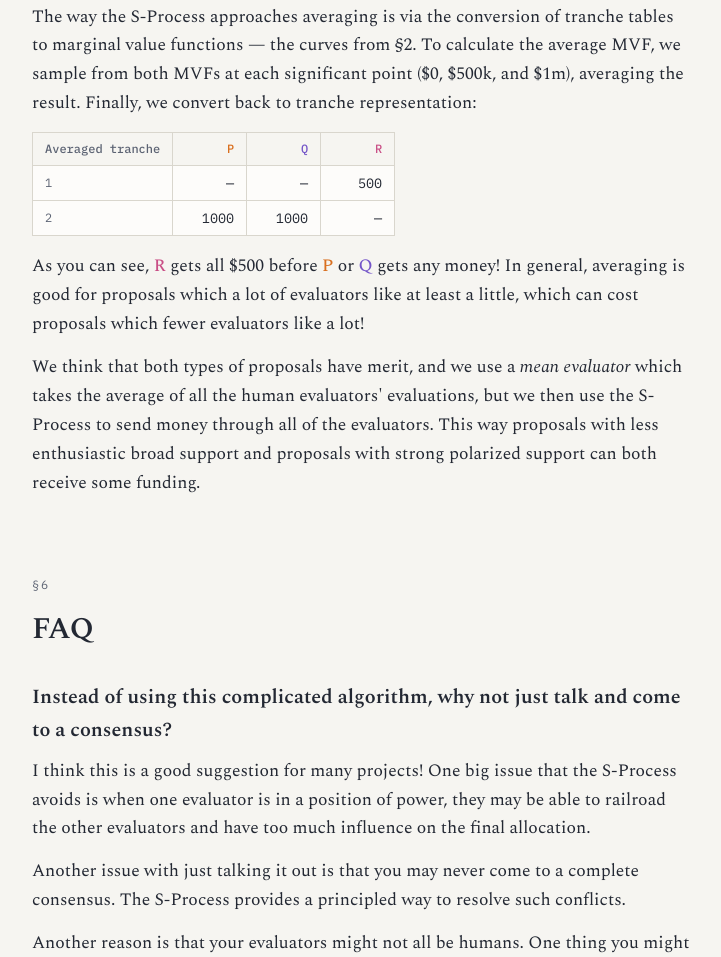
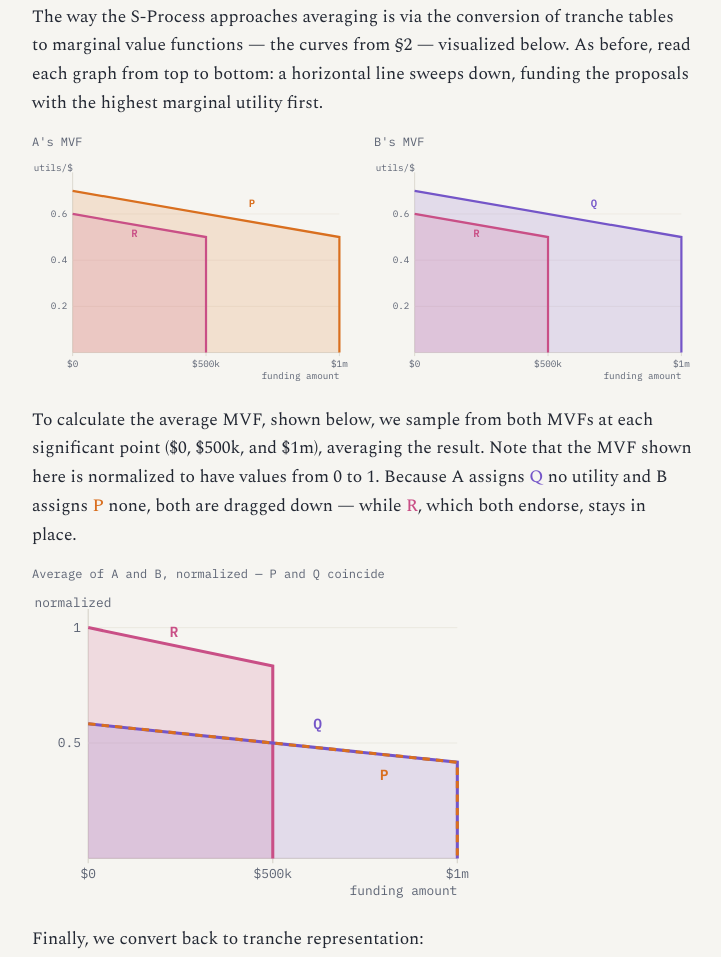
Before and after one commit to joelburget/s-process-explainer, a website built with Vite: page index.html in a window 1280 px wide. Shown: the part 8174-9131 px from the top of the page, without its empty margins (152-873 px from the left). Built offline with nearby package versions, Linux system fonts and the light colour scheme.

Commit message:
Add back MVF graphs.

```diff
--- a/index.html
+++ b/index.html
@@ -802,11 +802,56 @@
                     <p>
                         The way the S-Process approaches averaging is via the
                         conversion of tranche tables to marginal value functions
-                        — the curves from §2. To calculate the average MVF, we
-                        sample from both MVFs at each significant point ($0,
-                        $500k, and $1m), averaging the result. Finally, we
-                        convert back to tranche representation:
+                        — the curves from §2 — visualized below. As before, read
+                        each graph from top to bottom: a horizontal line sweeps
+                        down, funding the proposals with the highest marginal
+                        utility first.
                     </p>
+                    <div class="chart-row">
+                        <div class="chart-wrap">
+                            <div class="tbl-caption">A's MVF</div>
+                            <svg
+                                id="avg-mvf-a"
+                                viewBox="0 0 360 260"
+                                role="img"
+                                aria-label="A's marginal value functions: P declines from 0.7 to 0.5 across the full $1m; R declines from 0.6 to 0.5 and stops at $500k"
+                            ></svg>
+                        </div>
+                        <div class="chart-wrap">
+                            <div class="tbl-caption">B's MVF</div>
+                            <svg
+                                id="avg-mvf-b"
+                                viewBox="0 0 360 260"
+                                role="img"
+                                aria-label="B's marginal value functions: Q declines from 0.7 to 0.5 across the full $1m; R declines from 0.6 to 0.5 and stops at $500k"
+                            ></svg>
+                        </div>
+                    </div>
+                    <p>
+                        To calculate the average MVF, shown below, we sample
+                        from both MVFs at each significant point ($0, $500k, and
+                        $1m), averaging the result. Note that the MVF shown here
+                        is normalized to have values from 0 to 1. Because A
+                        assigns <span class="col-q">Q</span> no utility and B
+                        assigns <span class="col-p">P</span> none, both are
+                        dragged down — while <span class="col-r">R</span>, which
+                        both endorse, stays in place.
+                    </p>
+                    <div class="chart-row">
+                        <div class="chart-wrap" style="max-width: 440px">
+                            <div class="tbl-caption">
+                                Average of A and B, normalized — P and Q
+                                coincide
+                            </div>
+                            <svg
+                                id="avg-mvf-avg"
+                                viewBox="0 0 360 260"
+                                role="img"
+                                aria-label="The averaged marginal value functions: R declines from 1 and stops at $500k, sitting entirely above P and Q, which coincide and decline across the full $1m"
+                            ></svg>
+                        </div>
+                    </div>
+                    <p>Finally, we convert back to tranche representation:</p>
                     <div class="tbl-wrap" style="margin: 8px 0 16px">
                         <table>
                             <thead>
--- a/src/main.ts
+++ b/src/main.ts
@@ -3,8 +3,10 @@ import { initScenario } from "./sections/scenario";
 import { initSweep } from "./sections/sweep";
 import { initSplit } from "./sections/split";
 import { initPlayground } from "./sections/playground";
+import { initAveraging } from "./sections/averaging";
 
 initScenario();
 initSweep();
 initSplit();
 initPlayground();
+initAveraging();
--- /dev/null
+++ b/src/sections/averaging.ts
@@ -0,0 +1,181 @@
+import { byId, cssVar, svgEl } from "../dom";
+
+/**
+ * §5 — static MVF charts for the averaging example.
+ *   A: P declines 0.7→0.5 across the full $1m; R 0.6→0.5, stopping at $500k.
+ *   B: mirror image, with Q in place of P.
+ *   Average (normalized so the top value is 1): R runs 1→⅚ over its $500k,
+ *   entirely above P and Q, which coincide at 7/12→5/12 across the $1m.
+ */
+
+const W = 360;
+const H = 260;
+const ML = 46;
+const MR = 12;
+const MT = 14;
+const MB = 42;
+const X_MAX = 1000; // $k
+
+interface Curve {
+  colorVar: string;
+  label: string;
+  /** [funding $k, utility] vertices; the curve drops vertically after the last. */
+  points: [number, number][];
+  /** Where to place the letter label, as [funding $k, utility]. */
+  labelAt: [number, number];
+  dashed?: boolean;
+  /** Skip the area fill (for a curve coinciding with an already-filled one). */
+  noFill?: boolean;
+}
+
+interface Chart {
+  svgId: string;
+  yMax: number;
+  yTicks: number[];
+  yAxisLabel: string;
+  curves: Curve[];
+}
+
+const FAVORITE: [number, number][] = [
+  [0, 0.7],
+  [1000, 0.5],
+];
+const SHARED_R: [number, number][] = [
+  [0, 0.6],
+  [500, 0.5],
+];
+
+const CHARTS: Chart[] = [
+  {
+    svgId: "avg-mvf-a",
+    yMax: 0.78,
+    yTicks: [0.2, 0.4, 0.6],
+    yAxisLabel: "utils/$",
+    curves: [
+      { colorVar: "--p", label: "P", points: FAVORITE, labelAt: [660, 0.63] },
+      { colorVar: "--r", label: "R", points: SHARED_R, labelAt: [220, 0.5] },
+    ],
+  },
+  {
+    svgId: "avg-mvf-b",
+    yMax: 0.78,
+    yTicks: [0.2, 0.4, 0.6],
+    yAxisLabel: "utils/$",
+    curves: [
+      { colorVar: "--q", label: "Q", points: FAVORITE, labelAt: [660, 0.63] },
+      { colorVar: "--r", label: "R", points: SHARED_R, labelAt: [220, 0.5] },
+    ],
+  },
+  {
+    svgId: "avg-mvf-avg",
+    yMax: 1.08,
+    yTicks: [0.5, 1],
+    yAxisLabel: "normalized",
+    curves: [
+      {
+        colorVar: "--r",
+        label: "R",
+        points: [
+          [0, 1],
+          [500, 5 / 6],
+        ],
+        labelAt: [220, 0.96],
+      },
+      {
+        colorVar: "--q",
+        label: "Q",
+        points: [
+          [0, 7 / 12],
+          [1000, 5 / 12],
+        ],
+        labelAt: [610, 0.56],
+      },
+      {
+        colorVar: "--p",
+        label: "P",
+        points: [
+          [0, 7 / 12],
+          [1000, 5 / 12],
+        ],
+        labelAt: [790, 0.34],
+        dashed: true,
+        noFill: true,
+      },
+    ],
+  },
+];
+
+function drawChart(chart: Chart): void {
+  const svg = byId<HTMLElement>(chart.svgId) as unknown as SVGSVGElement;
+  const x = (k: number): number => ML + (k / X_MAX) * (W - ML - MR);
+  const y = (u: number): number =>
+    MT + (1 - u / chart.yMax) * (H - MT - MB);
+
+  // axes
+  svg.appendChild(
+    svgEl("line", { x1: ML, y1: y(0), x2: W - MR, y2: y(0), stroke: cssVar("--line"), "stroke-width": 1 }),
+  );
+  svg.appendChild(
+    svgEl("line", { x1: ML, y1: MT, x2: ML, y2: y(0), stroke: cssVar("--line"), "stroke-width": 1 }),
+  );
+  for (const k of [0, 500, 1000]) {
+    const tick = svgEl("text", {
+      x: x(k), y: y(0) + 16, "text-anchor": "middle", "font-size": 10.5, fill: cssVar("--soft"),
+    });
+    tick.textContent = k === 0 ? "$0" : k === 1000 ? "$1m" : `$${k}k`;
+    svg.appendChild(tick);
+    svg.appendChild(svgEl("line", { x1: x(k), y1: y(0), x2: x(k), y2: y(0) + 4, stroke: cssVar("--line") }));
+  }
+  for (const u of chart.yTicks) {
+    const tick = svgEl("text", {
+      x: ML - 6, y: y(u) + 3.5, "text-anchor": "end", "font-size": 10.5, fill: cssVar("--soft"),
+    });
+    tick.textContent = String(u);
+    svg.appendChild(tick);
+    svg.appendChild(svgEl("line", { x1: ML, y1: y(u), x2: W - MR, y2: y(u), stroke: cssVar("--grid"), "stroke-width": 1 }));
+  }
+  const yLabel = svgEl("text", { x: 2, y: MT - 2, "text-anchor": "start", "font-size": 10.5, fill: cssVar("--soft") });
+  yLabel.textContent = chart.yAxisLabel;
+  svg.appendChild(yLabel);
+  const xLabel = svgEl("text", { x: W - MR, y: y(0) + 30, "text-anchor": "end", "font-size": 10.5, fill: cssVar("--soft") });
+  xLabel.textContent = "funding amount";
+  svg.appendChild(xLabel);
+
+  // area fills first, so every curve draws on top of them
+  for (const curve of chart.curves) {
+    if (curve.noFill) continue;
+    const [first, ...rest] = curve.points;
+    const last = curve.points[curve.points.length - 1]!;
+    const d =
+      `M ${x(first![0])} ${y(0)} L ${x(first![0])} ${y(first![1])} ` +
+      rest.map(([k, u]) => `L ${x(k)} ${y(u)}`).join(" ") +
+      ` L ${x(last[0])} ${y(0)} Z`;
+    svg.appendChild(svgEl("path", { d, fill: cssVar(curve.colorVar), opacity: 0.16 }));
+  }
+
+  // curves, drawn down to the floor to show the vertical stop
+  for (const curve of chart.curves) {
+    const [first, ...rest] = curve.points;
+    const last = curve.points[curve.points.length - 1]!;
+    const d =
+      `M ${x(first![0])} ${y(first![1])} ` +
+      rest.map(([k, u]) => `L ${x(k)} ${y(u)}`).join(" ") +
+      ` L ${x(last[0])} ${y(0)}`;
+    const attrs: Record<string, string | number> = {
+      d, fill: "none", stroke: cssVar(curve.colorVar), "stroke-width": 2.5,
+    };
+    if (curve.dashed) attrs["stroke-dasharray"] = "6 5";
+    svg.appendChild(svgEl("path", attrs));
+
+    const label = svgEl("text", {
+      x: x(curve.labelAt[0]), y: y(curve.labelAt[1]),
+      "font-size": 12, "font-weight": 600, fill: cssVar(curve.colorVar),
+    });
+    label.textContent = curve.label;
+    svg.appendChild(label);
+  }
+}
+
+export function initAveraging(): void {
+  CHARTS.forEach(drawChart);
+}
--- a/src/style.css
+++ b/src/style.css
@@ -97,6 +97,9 @@
   .col-q { color: var(--q); font-weight: 500; }
   .col-r { color: var(--r); font-weight: 500; }
   .tables-row { display: flex; gap: 28px; flex-wrap: wrap; align-items: flex-start; }
+
+  .chart-row { display: flex; gap: 24px; flex-wrap: wrap; align-items: flex-start; margin: 8px 0 16px; }
+  .chart-row .chart-wrap { flex: 1 1 260px; min-width: 240px; }
   .tbl-wrap { overflow-x: auto; max-width: 100%; }
 
   tr.tranche-done td { background: #EEF3EF; }
```
